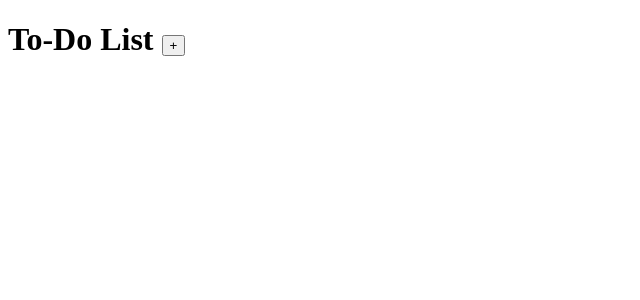
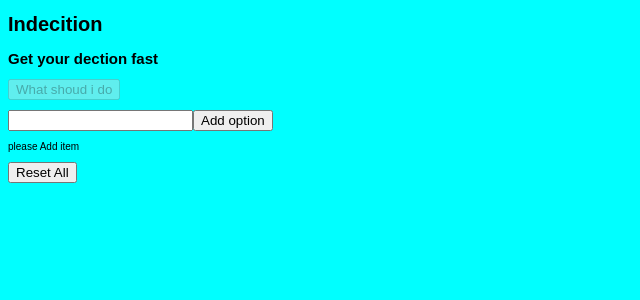
Before and after one commit to nadeeraka/React-playground, a React (Create React App) app: page / in a window 1280 px wide. Shown: the top 300 px of the page, without its empty margins (0-640 px from the left). Built offline with nearby package versions, Linux system fonts and the light colour scheme.

Commit message:
basic style aded

```diff
--- a/package.json
+++ b/package.json
@@ -3,10 +3,13 @@
   "version": "0.1.0",
   "private": true,
   "dependencies": {
+    "bootstrap": "^4.1.3",
+    "node-sass": "^4.10.0",
     "react": "^16.6.1",
     "react-dom": "^16.6.1",
     "react-modal": "^3.6.1",
-    "react-scripts": "2.1.1"
+    "react-scripts": "2.1.1",
+    "youtube-api-search": "0.0.5"
   },
   "scripts": {
     "start": "react-scripts start",
--- a/src/App.css
+++ b/src/App.css
@@ -1,7 +1,13 @@
+
 .App {
   text-align: center;
 }
+body{
 
+}
+h1{
+
+}
 .App-logo {
   animation: App-logo-spin infinite 20s linear;
   height: 40vmin;
--- /dev/null
+++ b/src/base/_base.scss
@@ -0,0 +1,5 @@
+body{
+
+    font-family: Arial, Helvetica, sans-serif;
+    font-size: 1.6rem;
+}
--- /dev/null
+++ b/src/base/_header.scss
@@ -0,0 +1,4 @@
+body{
+    background-color: aqua;
+
+}
--- /dev/null
+++ b/src/base/main.scss
@@ -0,0 +1,6 @@
+@import'./base';
+@import'./header';
+
+body{
+    font-size: 62.5%;
+}
--- a/src/index.css
+++ b/src/index.css
@@ -1,6 +1,12 @@
+@import'./App.css';
+html{
+  font-size: 62.5px;
+}
+
 body {
   margin: 0;
   padding: 0;
+
   font-family: -apple-system, BlinkMacSystemFont, "Segoe UI", "Roboto", "Oxygen",
     "Ubuntu", "Cantarell", "Fira Sans", "Droid Sans", "Helvetica Neue",
     sans-serif;
--- a/src/index.js
+++ b/src/index.js
@@ -1,11 +1,12 @@
 import React from 'react';
 import ReactDOM from 'react-dom';
+import './base/main.scss';
 
-//import App from './playground/App';
+import App from './playground/App';
 //import Contact from './playground/bred';
 //import Test from './playground/test';
 //import VtApp from './playground/vt';
-import App from './playground/ind/App';
+//import App from './playground/ind/App';
 import * as serviceWorker from './serviceWorker';
 
 ReactDOM.render(<App/>, document.getElementById('root'));
```
Also changed, not shown: src/playground/ind/App.js (line endings or trailing spaces), 1 other file (tests, documents, lock files or other folders).
